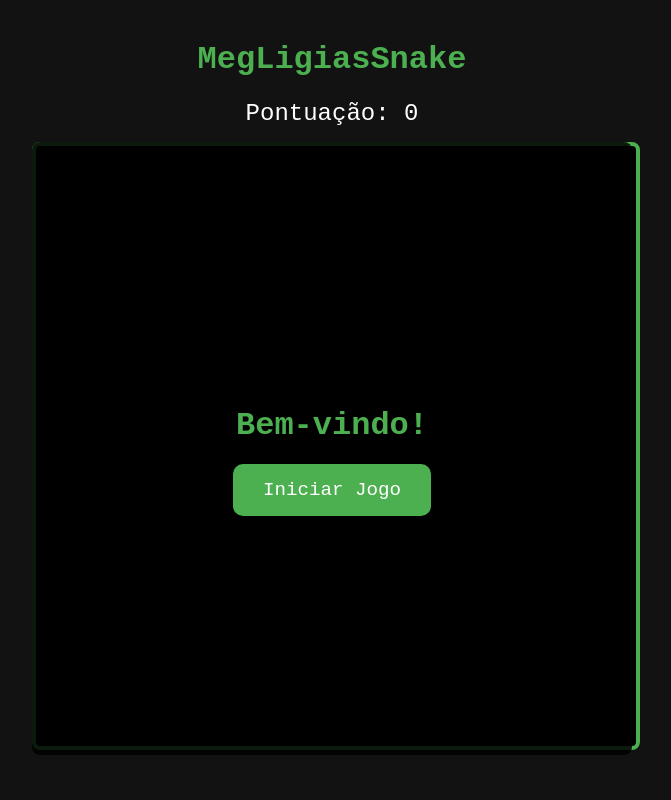
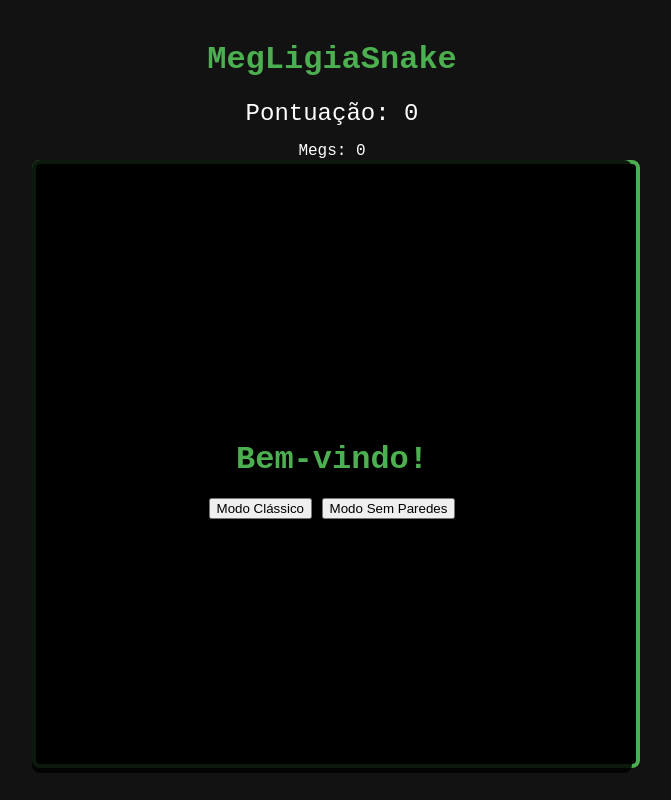
Before and after one commit to EdWebapp/megligiassnake, a plain HTML site: page index.html in a window 1280 px wide. Shown: the whole page, without its empty margins (308-979 px from the left). Drawn offline with Linux system fonts and the light colour scheme.

Commit message:
Update index.html

```diff
--- a/index.html
+++ b/index.html
@@ -3,25 +3,30 @@
 <head>
     <meta charset="UTF-8">
     <meta name="viewport" content="width=device-width, initial-scale=1.0, user-scalable=no">
-    <title>MegLigiasSnake</title>
+    <title>MegLigiaSnake</title>
     <link rel="stylesheet" href="style.css">
 </head>
 <body>
 
     <div id="main-wrapper">
-        <h1>MegLigiasSnake</h1>
+        <h1>MegLigiaSnake</h1>
         <div id="score">Pontuação: 0</div>
-
-        <div id="game-container">
+        <div id="high-score">Megs: 0</div> <div id="game-container">
             <canvas id="gameCanvas" width="600" height="600"></canvas>
 
             <div id="start-screen">
                 <h2 id="screen-title">Bem-vindo!</h2>
-                <button id="start-btn">Iniciar Jogo</button>
+                <div id="menu-buttons">
+                    <button class="mode-btn" data-mode="classic">Modo Clássico</button>
+                    <button class="mode-btn" data-mode="noWalls">Modo Sem Paredes</button>
+                </div>
             </div>
         </div>
     </div>
 
+    <audio id="eat-sound" src="eat.mp3" preload="auto"></audio>
+    <audio id="gameover-sound" src="gameover.mp3" preload="auto"></audio>
+
     <script src="script.js"></script>
 </body>
 </html>
```
